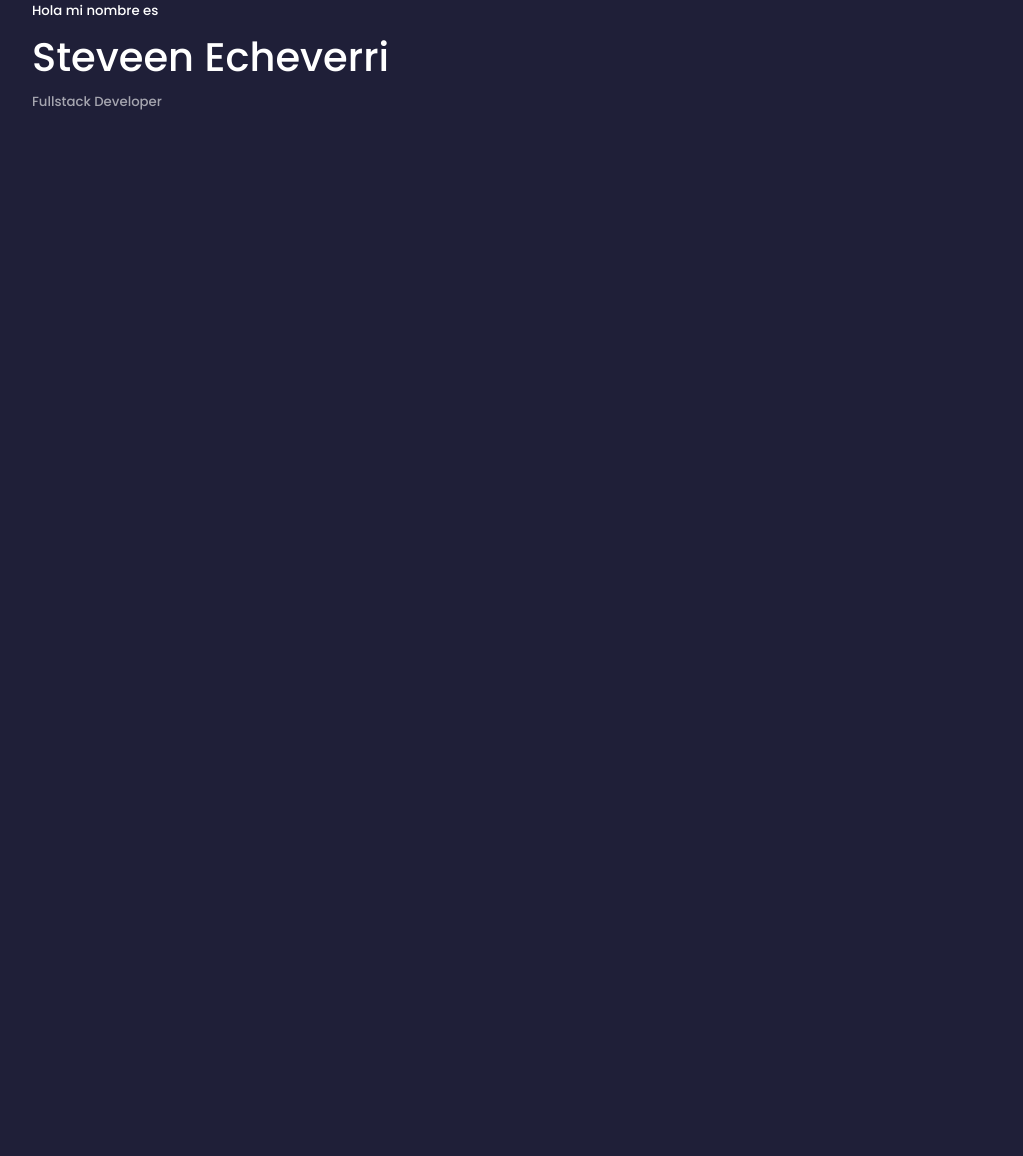
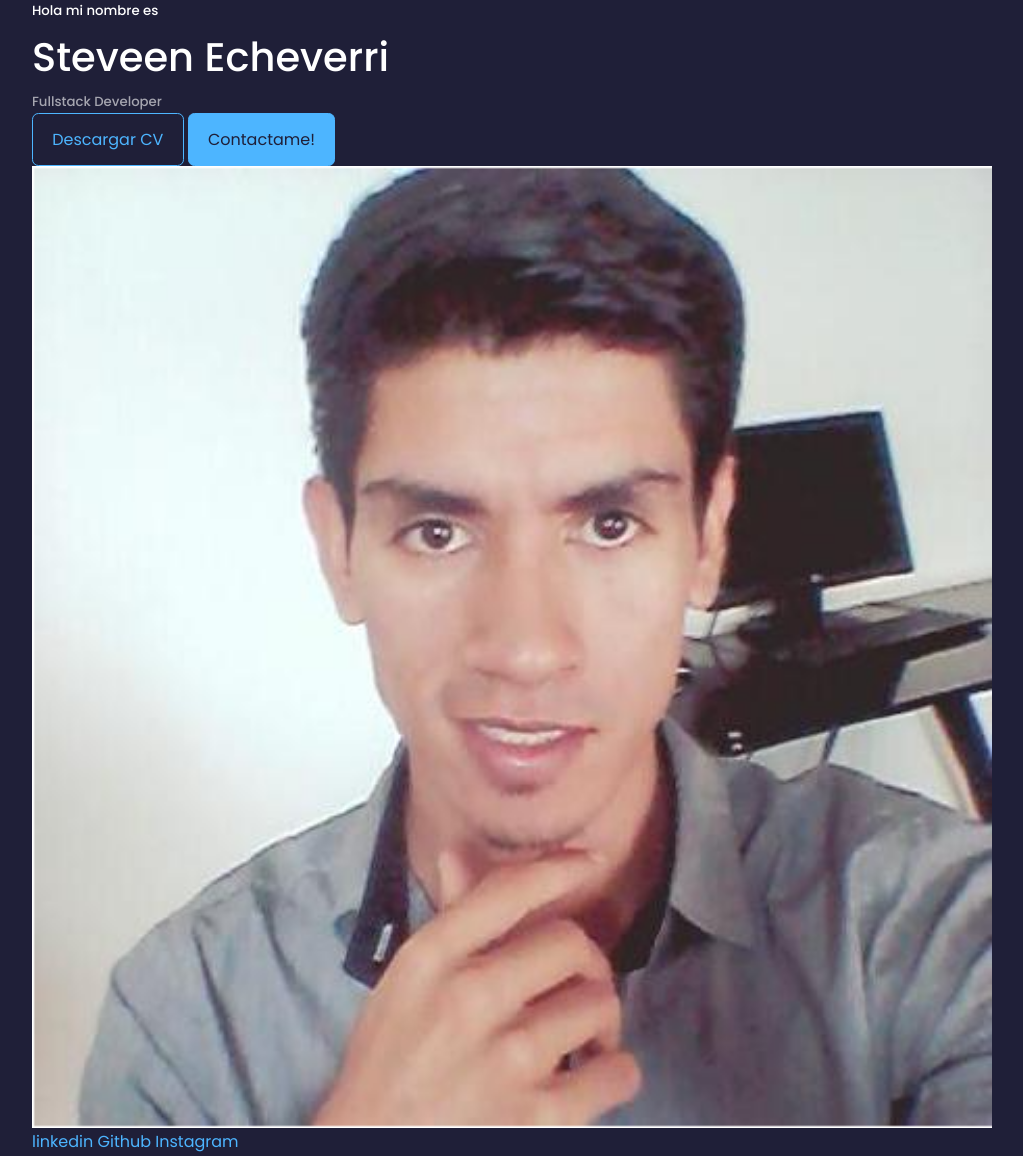
Before and after one commit to StyvenSoft/new-portfolio, a plain HTML site: page index.html in a window 1280 px wide. Shown: the whole page, without its empty margins (128-1151 px from the left). Before the commit the page ends 800 px from the top, so only its background shows below. Drawn offline with Linux system fonts and the light colour scheme.

Commit message:
Created containt test

```diff
--- a/index.html
+++ b/index.html
@@ -13,8 +13,22 @@
             <h5>Hola mi nombre es</h5>
             <h1>Steveen Echeverri</h1>
             <h5 class="text-light">Fullstack Developer</h5>
+
+            <div class="cta">
+                <a href="#" download class="btn">Descargar CV</a>
+                <a href="#contact" class="btn btn-primary">Contactame!</a>
+            </div>
+
+            <div class="me">
+                <img src="./assets/img/STY.PNG" alt="Me">
+            </div>
+
+            <div class="header__socials">
+                <a href="http://linkedin.com" target="_blank" rel="noopener noreferrer">linkedin</a>
+                <a href="http://github.com" target="_blank" rel="noopener noreferrer">Github</a>
+                <a href="http://instagram.com" target="_blank" rel="noopener noreferrer">Instagram</a>
+            </div>
         </div>
-
     </header>
 </body>
 </html>
```
Also changed, not shown: assets/img/STY.PNG (added).
